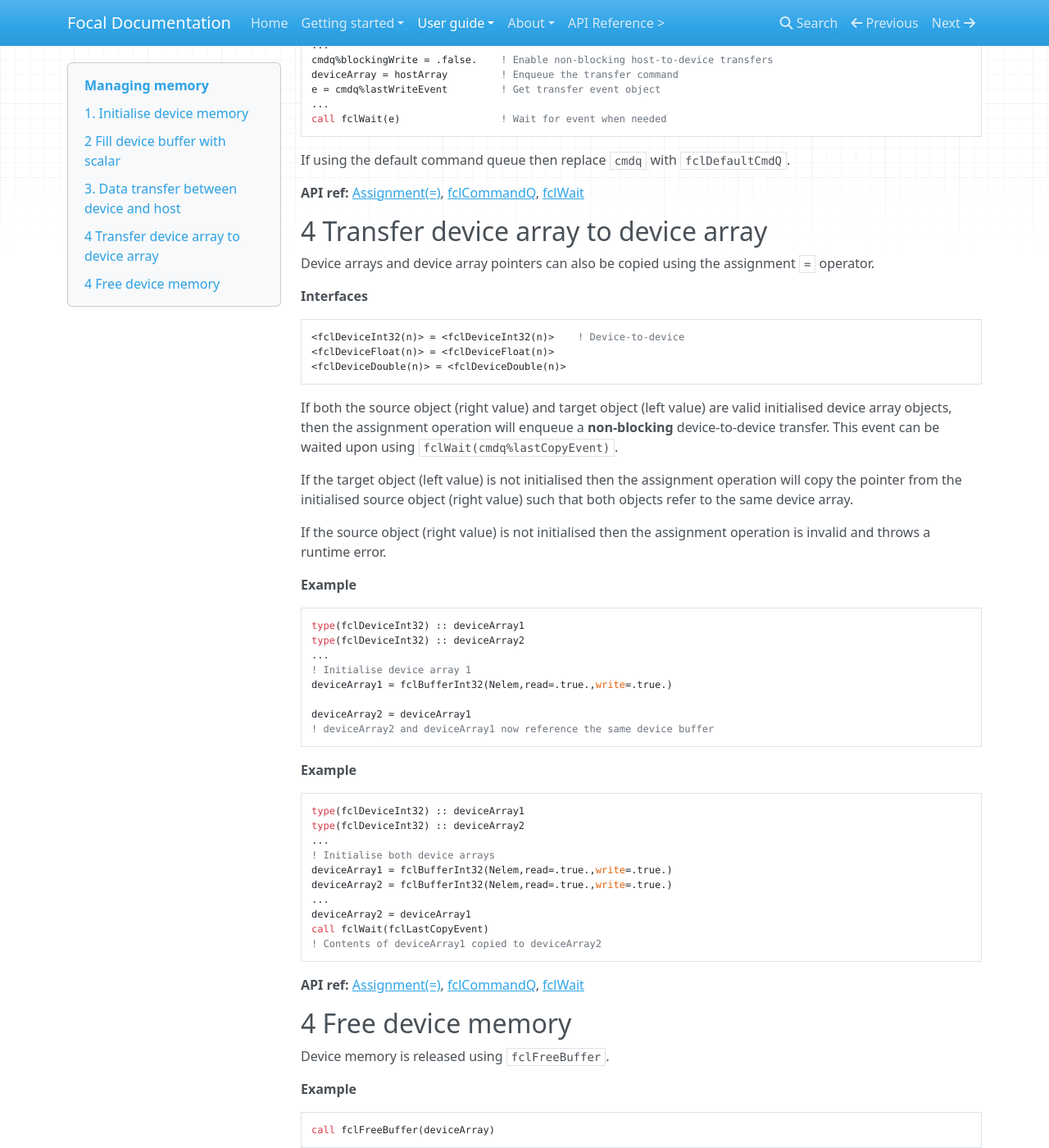
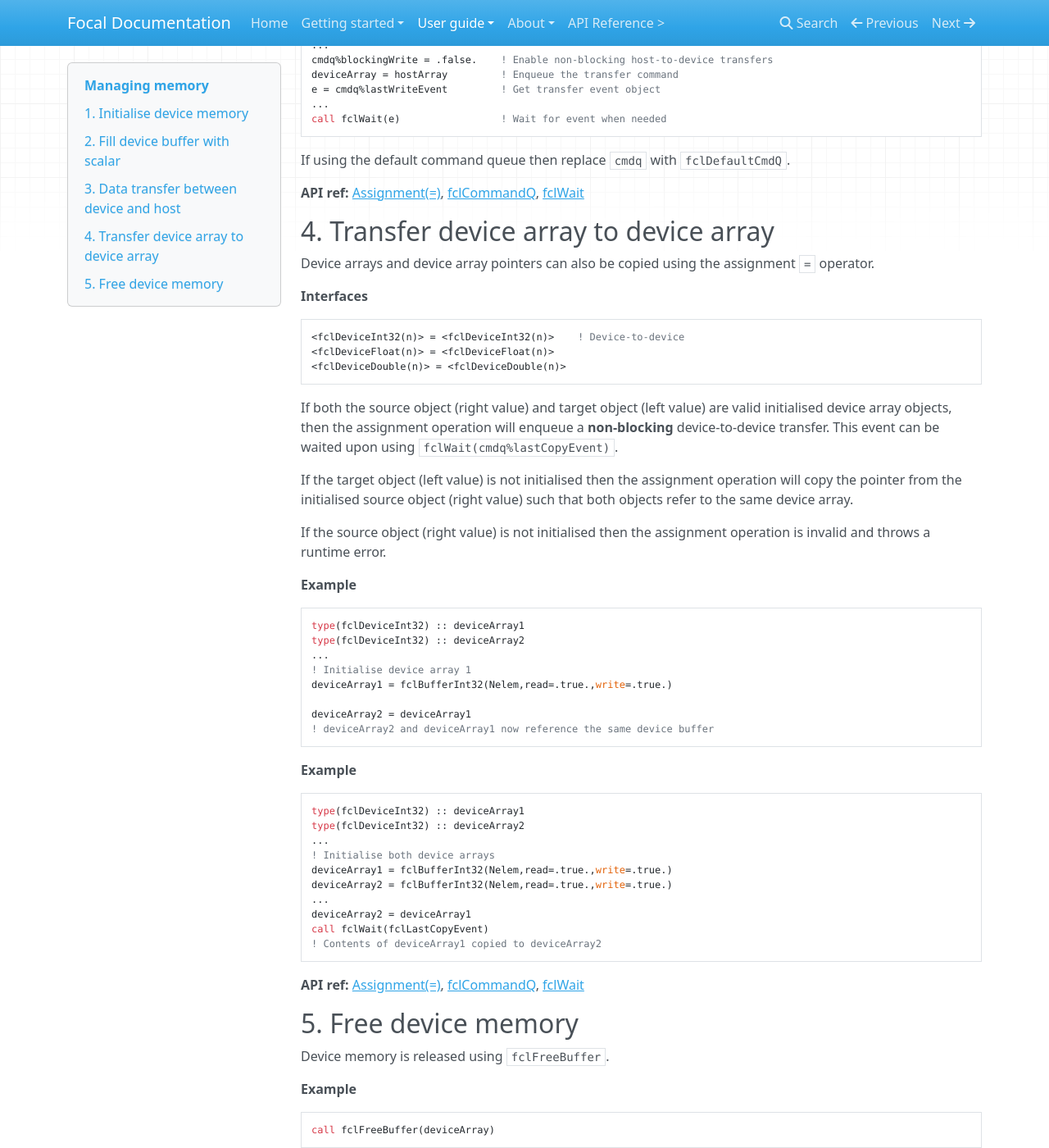
Before and after one commit to LKedward/focal-docs, an MkDocs documentation site: the page built from docs/memory.md, in a window 1280 px wide and 1400 px high, scrolled down 2712 px. Shown: the whole window at 82% size. Built offline with MkDocs 1.6.1, drawn with Linux system fonts in a browser that asks for light colours; nearby versions of some CDN libraries; some of the changed text lies outside the part shown.

Commit message:
Minor updates: to index page and memory page.

```diff
--- a/docs/memory.md
+++ b/docs/memory.md
@@ -43,7 +43,7 @@ __API ref:__
 
 
 
-## 2 Fill device buffer with scalar
+## 2. Fill device buffer with scalar
 
 The assignment `=` operator can be used to fill an initialised device buffer with a scalar value.
 
@@ -147,7 +147,7 @@ __API ref:__
 [fclWait](https://lkedward.github.io/focal-api/interface/fclwait.html)
 
 
-## 4 Transfer device array to device array
+## 4. Transfer device array to device array
 
 Device arrays and device array pointers can also be copied using the assignment `=` operator.
 
@@ -201,7 +201,7 @@ __API ref:__
 [fclWait](https://lkedward.github.io/focal-api/interface/fclwait.html)
 
 
-## 4 Free device memory
+## 5. Free device memory
 
 Device memory is released using `fclFreeBuffer`.
 
```
Also changed, not shown: docs/index.md (+5 -0 lines).
